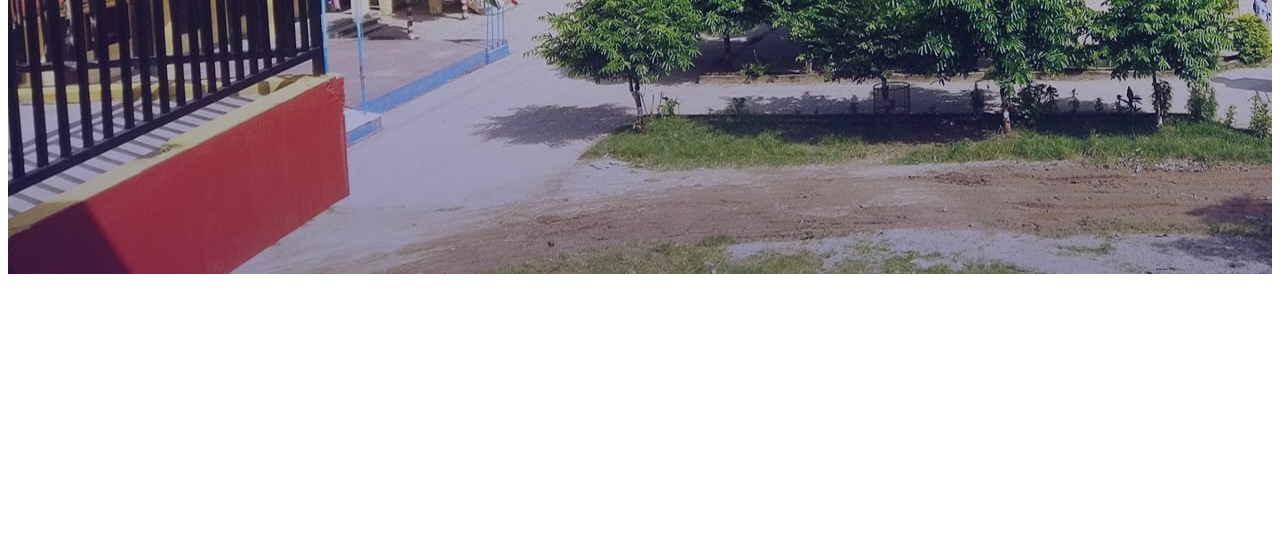
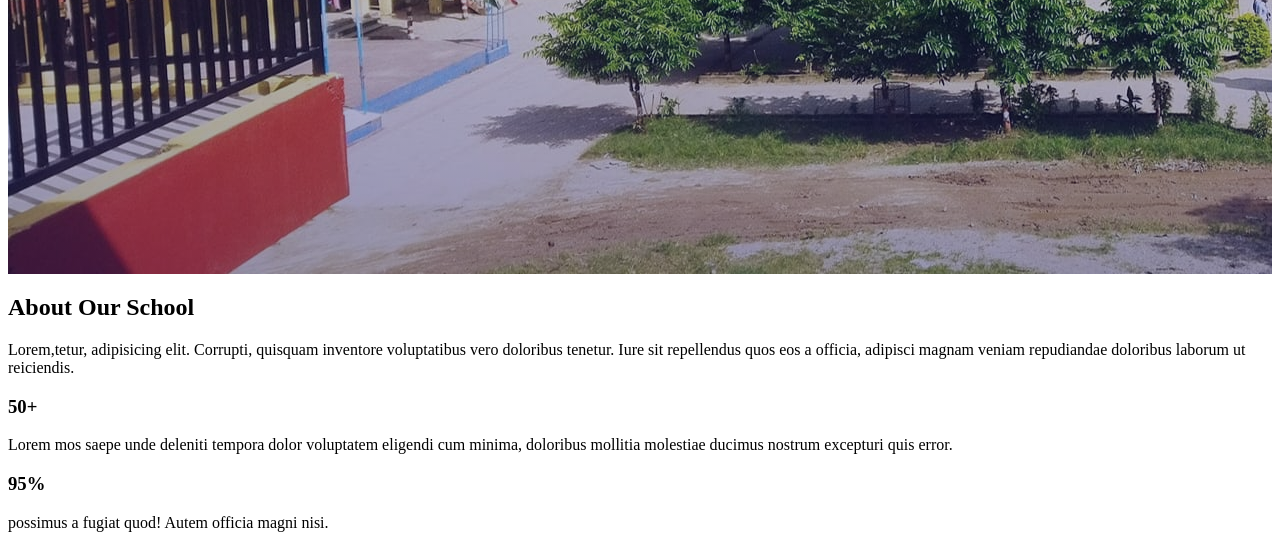
Before and after one commit to Nimisa17/Nimisa_mahato, a plain HTML site: page index.html in a window 1280 px wide. Shown: the part 584-1132 px from the top of the page. Before the commit the page ends 866 px from the top, so only its background shows below. Drawn offline with Linux system fonts and the light colour scheme.

Commit message:
some changes is made

```diff
--- a/index.html
+++ b/index.html
@@ -3,7 +3,7 @@
 <head>
     <meta charset="UTF-8">
 
-    <title>Document</title>
+<title>Document</title>
 </head>
 <link rel="stylesheet" href="./styles/nav.css">
 <link rel="stylesheet" href="styles/herosection.css">
@@ -52,6 +52,28 @@
 </section>
 </body>
 <script src="./javascript/script.js">
+</script>
+<section>
+    <div>
+        <h2>About Our School</h2>
+        <div>
+            <div>
+<p>Lorem,tetur, adipisicing elit. Corrupti, quisquam inventore voluptatibus vero doloribus tenetur. Iure sit repellendus quos eos a officia, adipisci magnam veniam repudiandae doloribus laborum ut reiciendis.
+</p>
+<div>
+    <div>
+        <h3>50+</h3>
+        <p>Lorem mos saepe unde deleniti tempora dolor voluptatem eligendi cum minima, doloribus mollitia molestiae ducimus nostrum excepturi quis error.</p>
+    </div>
+    <div>
+        <h3>95%</h3>
+            <p>possimus a fugiat quod! Autem officia magni nisi.</p>
+    </div>
+</div>
+            </div>
 
-</script>
+        </div>
+
+    </div>
+</section>
 </html>
```
